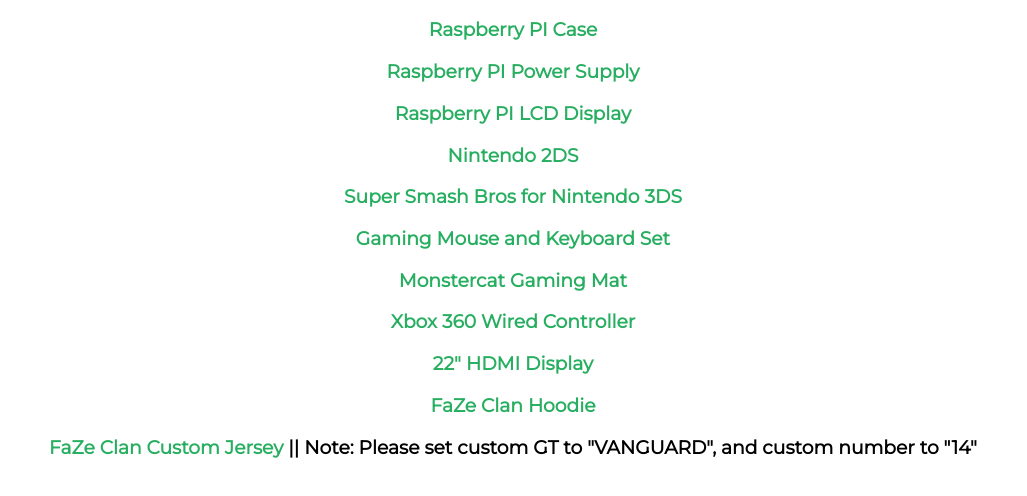
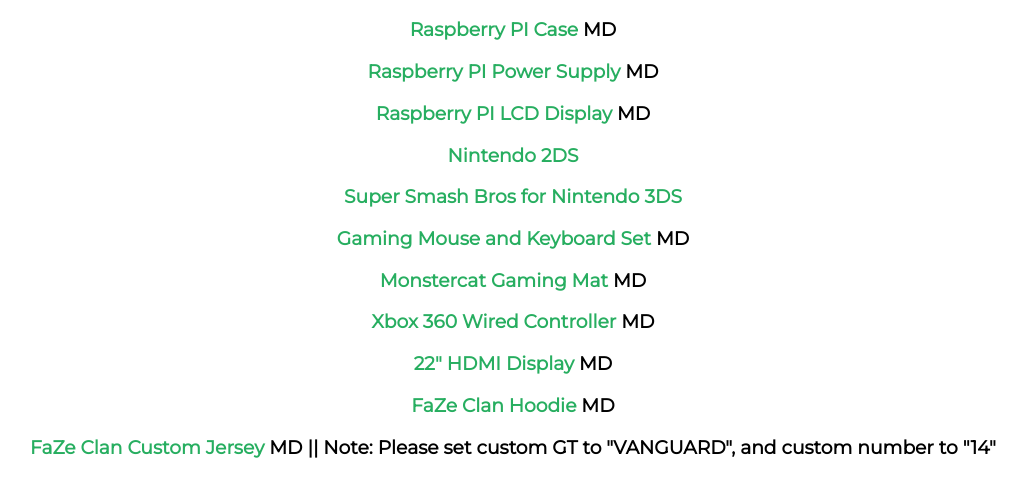
Before and after one commit to aeckerman/wishlist, a plain HTML site: page index.html in a window 1280 px wide. Shown: the part 50-546 px from the top of the page, without its empty margins (127-1154 px from the left). Drawn offline with Linux system fonts and the light colour scheme.

Commit message:
Update index.html

```diff
--- a/index.html
+++ b/index.html
@@ -9,13 +9,13 @@
 		<center>
 			<h1>Andrew Eckerman's Christmas Wishlist</h1>
 				<span>
-					<h3><a href="https://www.modmypi.com/raspberry-pi/cases/pimoroni-rpi-a-plus-b-plus-and-2-cases/flotilla-coup%C3%A9-pibow-raspberry-pi-case--model-b-plus-and-2">Raspberry PI Case</a></h3>
+					<h3><a href="https://www.modmypi.com/raspberry-pi/cases/pimoroni-rpi-a-plus-b-plus-and-2-cases/flotilla-coup%C3%A9-pibow-raspberry-pi-case--model-b-plus-and-2">Raspberry PI Case</a> MD</h3>
 				</span>
 				<span>
-					<h3><a href="https://www.modmypi.com/raspberry-pi/breakout-boards/pi-modules/ups-pico">Raspberry PI Power Supply</a></h3>
+					<h3><a href="https://www.modmypi.com/raspberry-pi/breakout-boards/pi-modules/ups-pico">Raspberry PI Power Supply</a> MD</h3>
 				</span>
 				<span>
-					<h3><a href="https://www.modmypi.com/raspberry-pi/breakout-boards/adafruit/adafruit-raspberry-pi-blue-and-white-16x2-lcd-kit">Raspberry PI LCD Display</a></h3>
+					<h3><a href="https://www.modmypi.com/raspberry-pi/breakout-boards/adafruit/adafruit-raspberry-pi-blue-and-white-16x2-lcd-kit">Raspberry PI LCD Display</a> MD</h3>
 				</span>
 				<span>
 					<h3><a href="https://www.bhphotovideo.com/bnh/controller/home?O=&sku=1290005&gclid=CjwKEAiAmdXBBRD0hZCVkYHTl20SJACWsZj9DgfiQz78h__HNp-0kKjBse3xRfRO81NFeWVjqtnaeRoCztDw_wcB&Q=&ap=y&c3api=1876%2C52934714882%2C&is=REG&A=details">Nintendo 2DS</a></h3>
@@ -24,22 +24,22 @@
 					<h3><a href="http://www.target.com/p/super-smash-bros-nintendo-3ds/-/A-15044637?ref=tgt_adv_XS000000&AFID=google_pla_df&CPNG=PLA_Video+Games+Shopping&adgroup=SC_Video+Games_Top%20Performers&LID=700000001170770pgs&network=g&device=c&location=9011165&gclid=CjwKEAiAmdXBBRD0hZCVkYHTl20SJACWsZj9e7oSJG_3QWAUhBPnpYroDbQSAvO5hjrLaC7uo8P0XRoC517w_wcB&gclsrc=aw.ds">Super Smash Bros for Nintendo 3DS</a></h3>
 				</span>
 				<span>
-					<h3><a href="https://www.amazon.com/Dragonwar-Gkm-001-Sencaic-Keyboard-Mouse/dp/B00SMF8HRI">Gaming Mouse and Keyboard Set</a></h3>
+					<h3><a href="https://www.amazon.com/Dragonwar-Gkm-001-Sencaic-Keyboard-Mouse/dp/B00SMF8HRI">Gaming Mouse and Keyboard Set</a> MD</h3>
 				</span>
 				<span>
-					<h3><a href="https://shop.monstercat.com/products/gaming-mat">Monstercat Gaming Mat</a></h3>
+					<h3><a href="https://shop.monstercat.com/products/gaming-mat">Monstercat Gaming Mat</a> MD</h3>
 				</span>
 				<span>
-					<h3><a href="http://www.ebay.com/itm/like/152168052733?lpid=82&chn=ps&ul_noapp=true">Xbox 360 Wired Controller</a></h3>
+					<h3><a href="http://www.ebay.com/itm/like/152168052733?lpid=82&chn=ps&ul_noapp=true">Xbox 360 Wired Controller</a> MD</h3>
 				</span>
 				<span>
-					<h3><a href="http://www.ebay.com/itm/like/302118697788?lpid=82&chn=ps&ul_noapp=true">22" HDMI Display</a></h3>
+					<h3><a href="http://www.ebay.com/itm/like/302118697788?lpid=82&chn=ps&ul_noapp=true">22" HDMI Display</a> MD</h3>
 				</span>
 				<span>
-					<h3><a href="http://fazeclanstore.com/collections/hoodies/products/iconic-hoodie-nblu-on-blk">FaZe Clan Hoodie</a></h3>
+					<h3><a href="http://fazeclanstore.com/collections/hoodies/products/iconic-hoodie-nblu-on-blk">FaZe Clan Hoodie</a> MD</h3>
 				</span>
 				<span>
-					<h3><a href="http://fazeclanstore.com/collections/pro-jerseys/products/custom-international-2017-pro-team-jersey-blk">FaZe Clan Custom Jersey</a> || Note: Please set custom GT to "VANGUARD", and custom number to "14"</h3>
+					<h3><a href="http://fazeclanstore.com/collections/pro-jerseys/products/custom-international-2017-pro-team-jersey-blk">FaZe Clan Custom Jersey</a> MD || Note: Please set custom GT to "VANGUARD", and custom number to "14"</h3>
 				</span>
 		</center>
 	</body>
```
